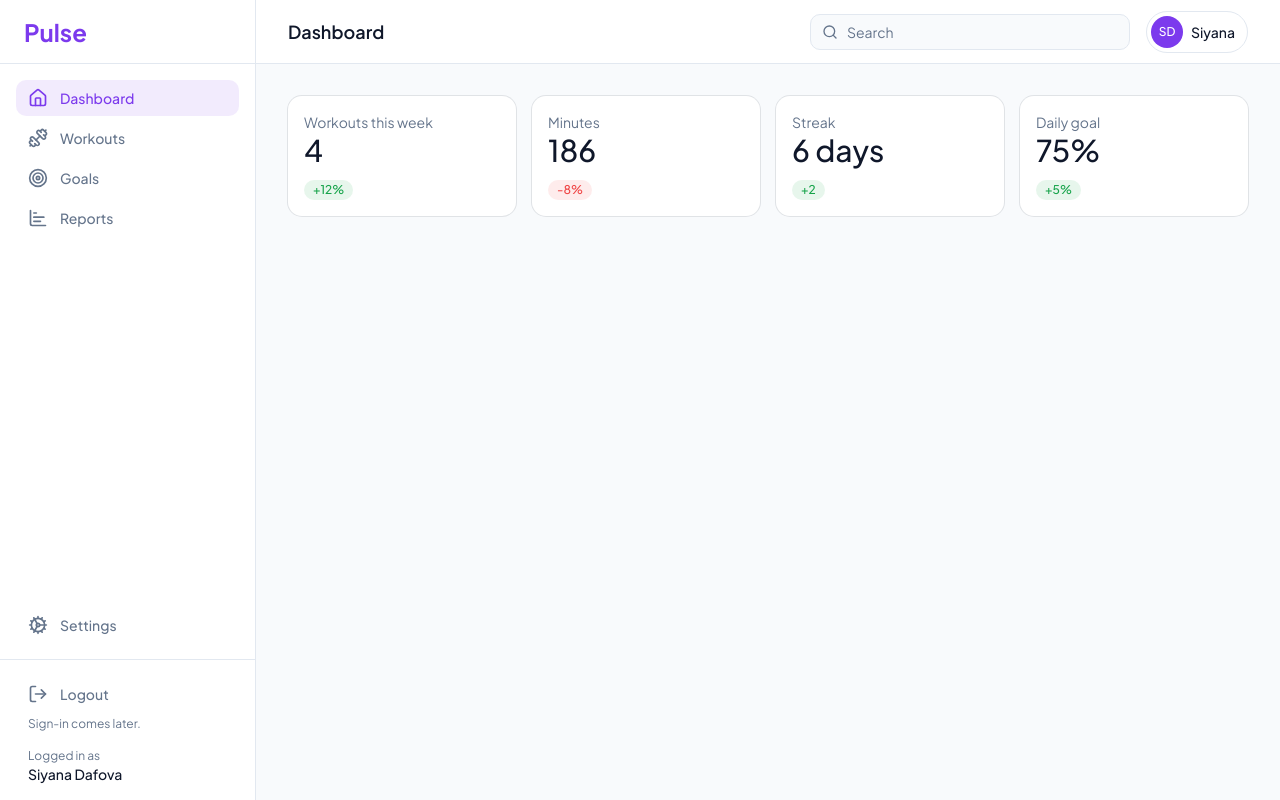
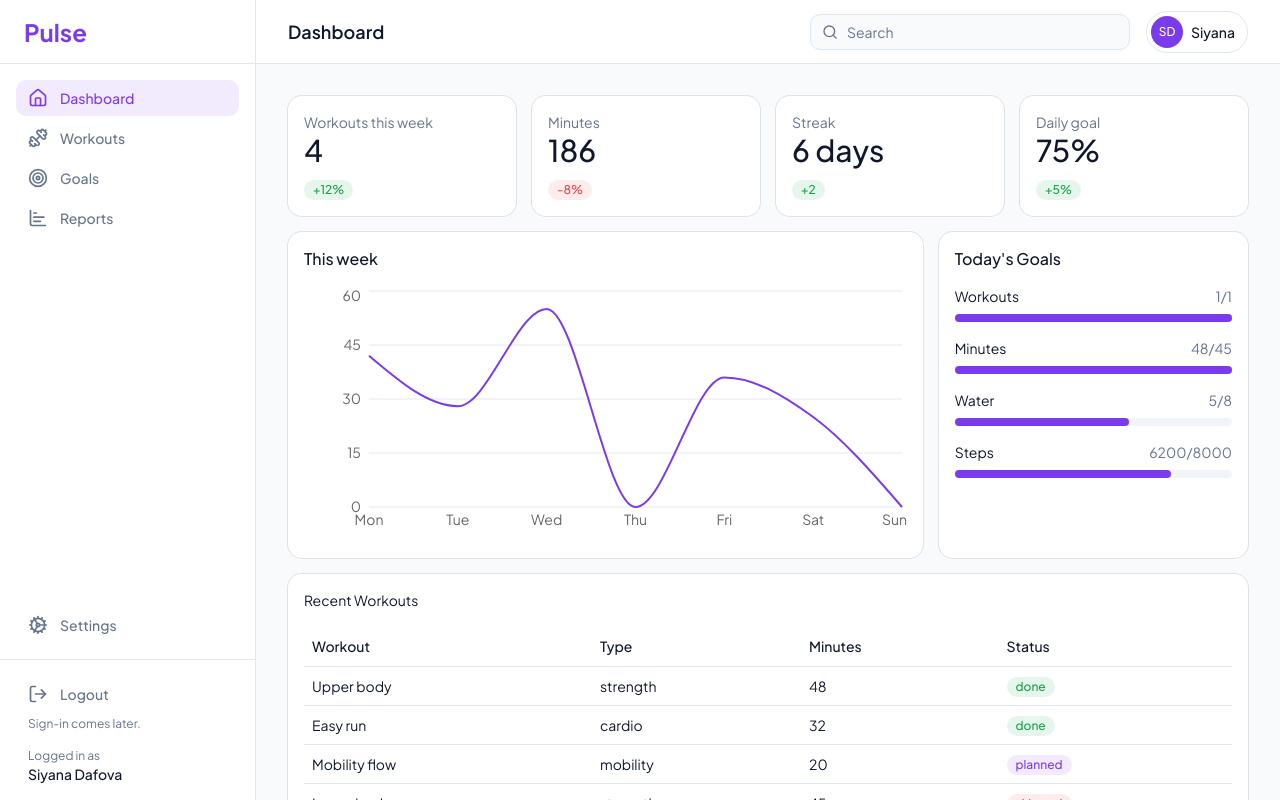
Before and after one commit to siyana-dafova/pulse-nextjs, a Next.js app: page / in a window 1280 px wide. Built offline with nearby package versions, Linux system fonts and the light colour scheme.

Commit message:
feat: add activity chart and daily goals components to dashboard

```diff
--- a/app/(main)/page.tsx
+++ b/app/(main)/page.tsx
@@ -1,8 +1,13 @@
+import { ActivityChart } from "@/components/dashboard/ActivityChart";
 import StatCard from "@/components/dashboard/StatCard";
 import { metrics, Trend } from "@/lib/fitness-data";
+import DailyGoals from "@/components/dashboard/DailyGoals";
+import { Card, CardContent, CardHeader, CardTitle } from "@/components/ui/card";
+import RecentWorkouts from "@/components/dashboard/RecentWorkouts";
 
 export default function DashboardPage() {
   return (
+    <div className="flex flex-col gap-4">
       <div className="grid grid-cols-1 md:grid-cols-2 lg:grid-cols-4 gap-4">
         {metrics.map((metric) => (
           <StatCard
@@ -14,5 +19,20 @@ export default function DashboardPage() {
           />
         ))}
       </div>
+
+      <div className="grid gap-4 lg:grid-cols-3">
+        <Card className="lg:col-span-2">
+          <CardHeader>
+            <CardTitle>This week</CardTitle>
+          </CardHeader>
+          <CardContent>
+            <ActivityChart />
+          </CardContent>
+        </Card>
+        <DailyGoals />
+      </div>
+
+      <RecentWorkouts />
+    </div>
   );
 }
--- a/app/(main)/workouts/page.tsx
+++ b/app/(main)/workouts/page.tsx
@@ -1,9 +1,7 @@
-import StatCard from "@/components/dashboard/StatCard"
-
 export default function WorkoutsPage() {
   return (
-    <div className='grid grid-cols-1 md:grid-cols-2 lg:grid-cols-3 gap-4'>
+    <div className="grid grid-cols-1 md:grid-cols-2 lg:grid-cols-3 gap-4">
       <p className="text-muted-foreground">Your workout programs.</p>
     </div>
-  )
+  );
 }
--- /dev/null
+++ b/components/dashboard/ActivityChart.tsx
@@ -0,0 +1,34 @@
+"use client";
+
+import { weeklyActivity } from "@/lib/fitness-data";
+import {
+  CartesianGrid,
+  Line,
+  LineChart,
+  ResponsiveContainer,
+  Tooltip,
+  XAxis,
+  YAxis,
+} from "recharts";
+
+export function ActivityChart() {
+  return (
+    <div className="h-64">
+      <ResponsiveContainer width="100%" height="100%">
+        <LineChart data={weeklyActivity}>
+          <CartesianGrid stroke="var(--border)" vertical={false} />
+          <XAxis dataKey="day" tickLine={false} axisLine={false} />
+          <YAxis tickLine={false} axisLine={false} />
+          <Tooltip />
+          <Line
+            type="monotone"
+            dataKey="minutes"
+            stroke="var(--primary)"
+            strokeWidth={2}
+            dot={false}
+          />
+        </LineChart>
+      </ResponsiveContainer>
+    </div>
+  );
+}
--- /dev/null
+++ b/components/dashboard/DailyGoals.tsx
@@ -0,0 +1,36 @@
+import { dailyGoals } from "@/lib/fitness-data";
+import { Card, CardContent, CardHeader, CardTitle } from "../ui/card";
+
+export default function DailyGoals() {
+  return (
+    <Card>
+      <CardHeader>
+        <CardTitle>Today&apos;s Goals</CardTitle>
+      </CardHeader>
+      <CardContent className="flex flex-col gap-4">
+        {dailyGoals.map((goal) => {
+          const percent = Math.min(
+            100,
+            Math.round((goal.current / goal.target) * 100),
+          );
+          return (
+            <div key={goal.label}>
+              <div className="flex justify-between text-sm">
+                <span>{goal.label}</span>
+                <span className="text-muted-foreground">
+                  {goal.current}/{goal.target}
+                </span>
+              </div>
+              <div className="mt-2 h-2 rounded-full bg-muted">
+                <div
+                  className="h-2 rounded-full bg-primary"
+                  style={{ width: `${percent}%` }}
+                />
+              </div>
+            </div>
+          );
+        })}
+      </CardContent>
+    </Card>
+  );
+}
--- /dev/null
+++ b/components/dashboard/RecentWorkouts.tsx
@@ -0,0 +1,58 @@
+import React from "react";
+import { Card, CardContent, CardHeader } from "../ui/card";
+import {
+  Table,
+  TableBody,
+  TableCell,
+  TableHead,
+  TableHeader,
+  TableRow,
+} from "../ui/table";
+import { recentWorkouts, WorkoutStatus } from "@/lib/fitness-data";
+import { Badge } from "../ui/badge";
+
+const RecentWorkouts = () => {
+  function statusColor(status: WorkoutStatus) {
+    switch (status) {
+      case "done":
+        return "bg-success/10 text-success";
+      case "planned":
+        return "bg-primary/10 text-primary";
+      case "skipped":
+        return "bg-destructive/10 text-destructive";
+    }
+  }
+  return (
+    <Card>
+      <CardHeader>Recent Workouts</CardHeader>
+      <CardContent>
+        <Table>
+          <TableHeader>
+            <TableRow>
+              <TableHead>Workout</TableHead>
+              <TableHead>Type</TableHead>
+              <TableHead>Minutes</TableHead>
+              <TableHead>Status</TableHead>
+            </TableRow>
+          </TableHeader>
+          <TableBody>
+            {recentWorkouts.map((workout) => (
+              <TableRow key={workout.name}>
+                <TableCell>{workout.name}</TableCell>
+                <TableCell>{workout.type}</TableCell>
+                <TableCell>{workout.minutes}</TableCell>
+                <TableCell>
+                  <Badge className={statusColor(workout.status)}>
+                    {workout.status}
+                  </Badge>
+                </TableCell>
+              </TableRow>
+            ))}
+          </TableBody>
+        </Table>
+      </CardContent>
+    </Card>
+  );
+};
+
+export default RecentWorkouts;
--- a/package.json
+++ b/package.json
@@ -16,6 +16,7 @@
     "next": "16.3.6",
     "react": "19.2.8",
     "react-dom": "19.2.8",
+    "recharts": "^3.10.1",
     "shadcn": "^4.21.0",
     "tw-animate-css": "^1.4.0"
   },
```
Also changed, not shown: 1 other file (tests, documents, lock files or other folders). Lines whose indentation alone changed are shown as unchanged.
